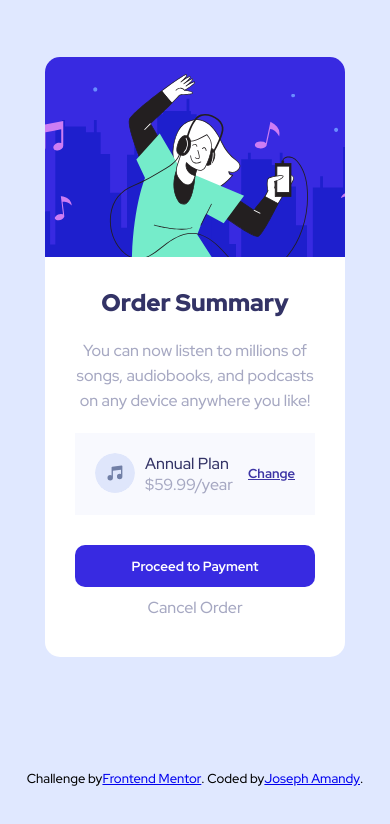
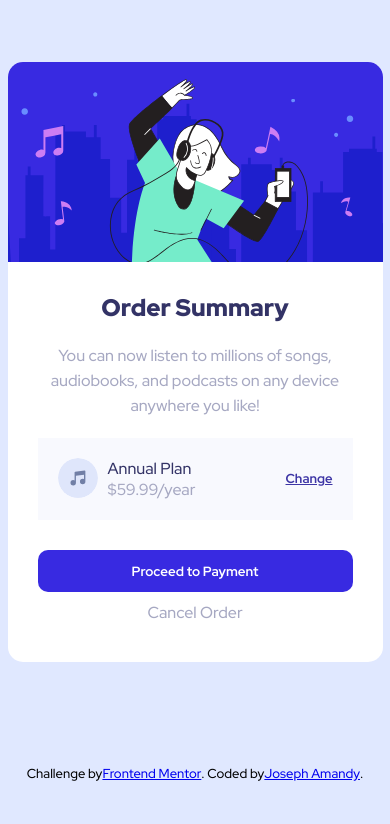
Before and after one commit to Tephdy/order-summary-component-main, a plain HTML site: page index.html in a window 390 px wide. Drawn offline with Linux system fonts and the light colour scheme.

Commit message:
Update style.css

```diff
--- a/style.css
+++ b/style.css
@@ -143,11 +143,12 @@ main{
 }
 
 @media (max-width:768px) {
+    main{
+        padding:10px;
     .card-container{
-        max-width: 300px;
+        max-width: 375px;
     }
     .attribution{
-
         font-size: 13px;
     }
 }
```
